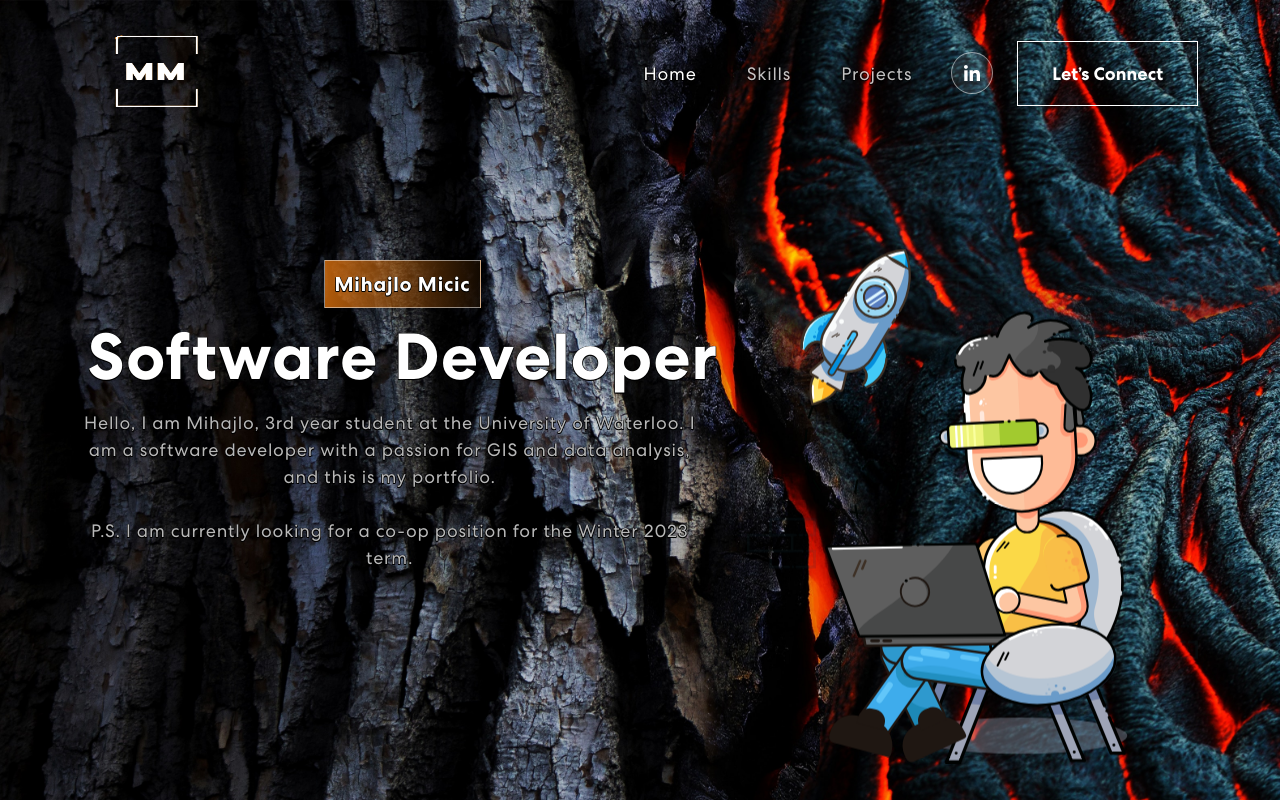
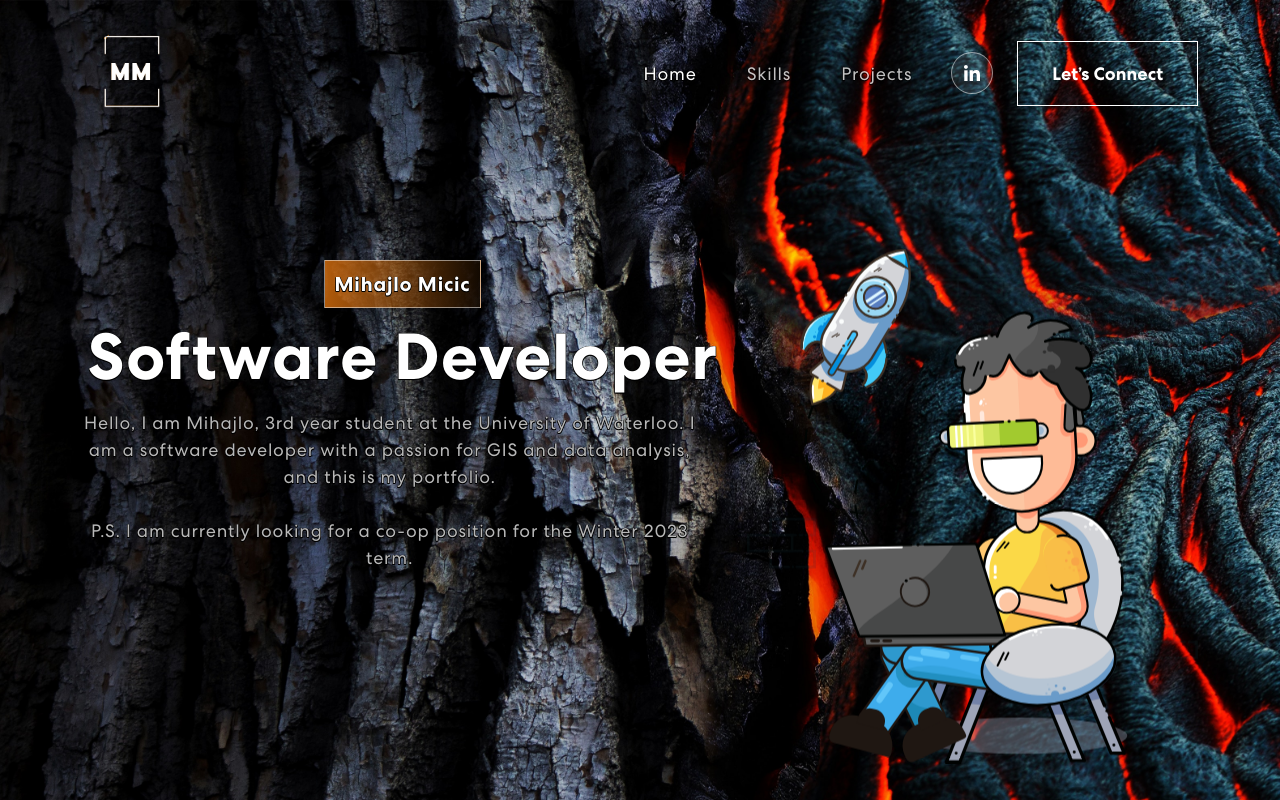
Before and after one commit to micic-mihajlo/mmicic-portfolio, a React (Create React App) app: page / in a window 1280 px wide. Shown: the top 800 px of the page. Built offline with nearby package versions, Linux system fonts and the light colour scheme.

Commit message:
Update NavBar.js

```diff
--- a/src/components/NavBar.js
+++ b/src/components/NavBar.js
@@ -42,7 +42,7 @@ export const NavBar = () => {
       <Navbar expand="md" className={scrolled ? "scrolled" : ""}>
         <Container>
           <Navbar.Brand href="/">
-            <img src={logo} alt="Logo" width="150" height="100"/>
+            <img src={logo} alt="Logo" width="100" height="100"/>
           </Navbar.Brand>
           <Navbar.Toggle aria-controls="basic-navbar-nav">
             <span className="navbar-toggler-icon"></span>
```
